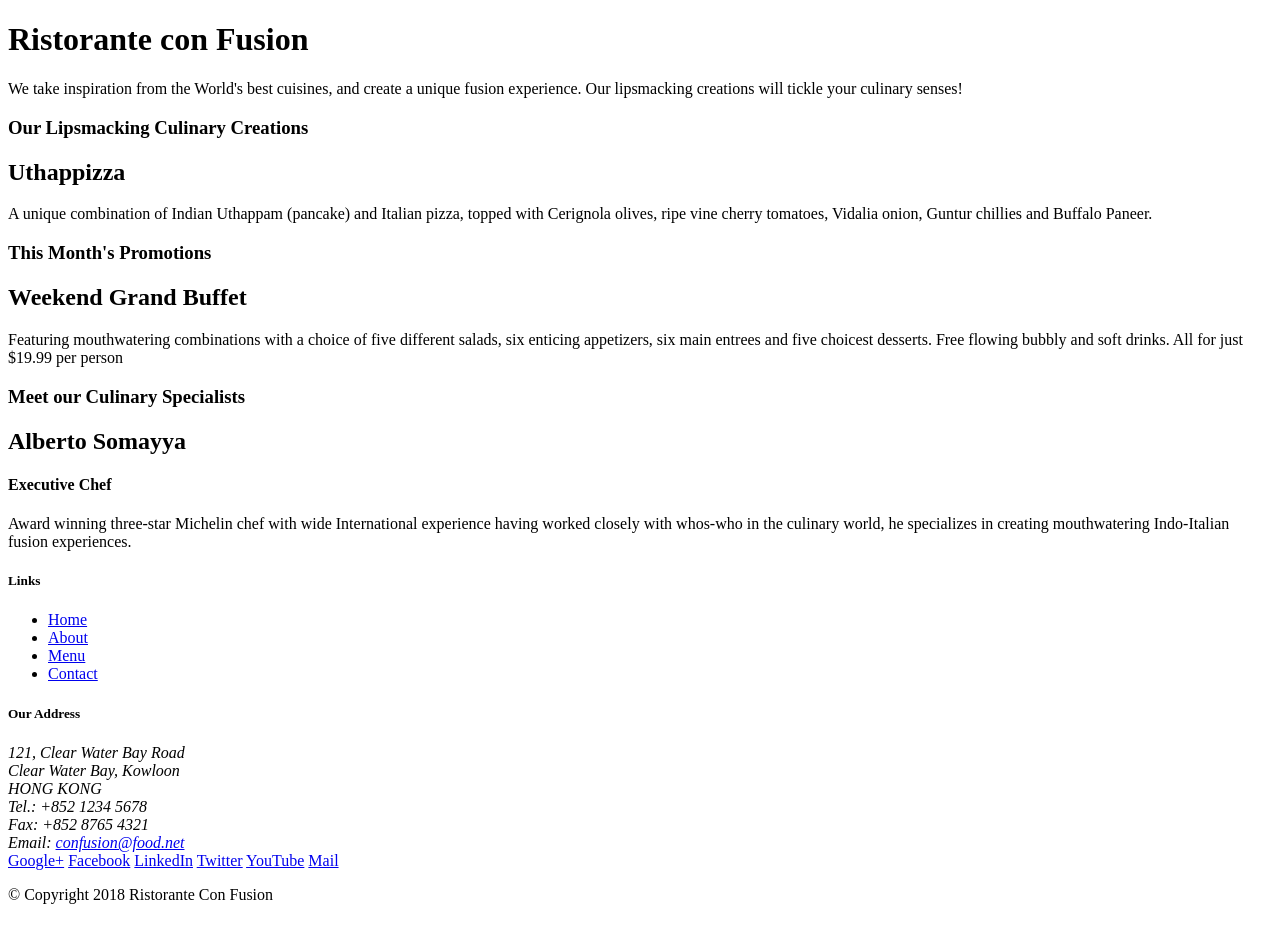
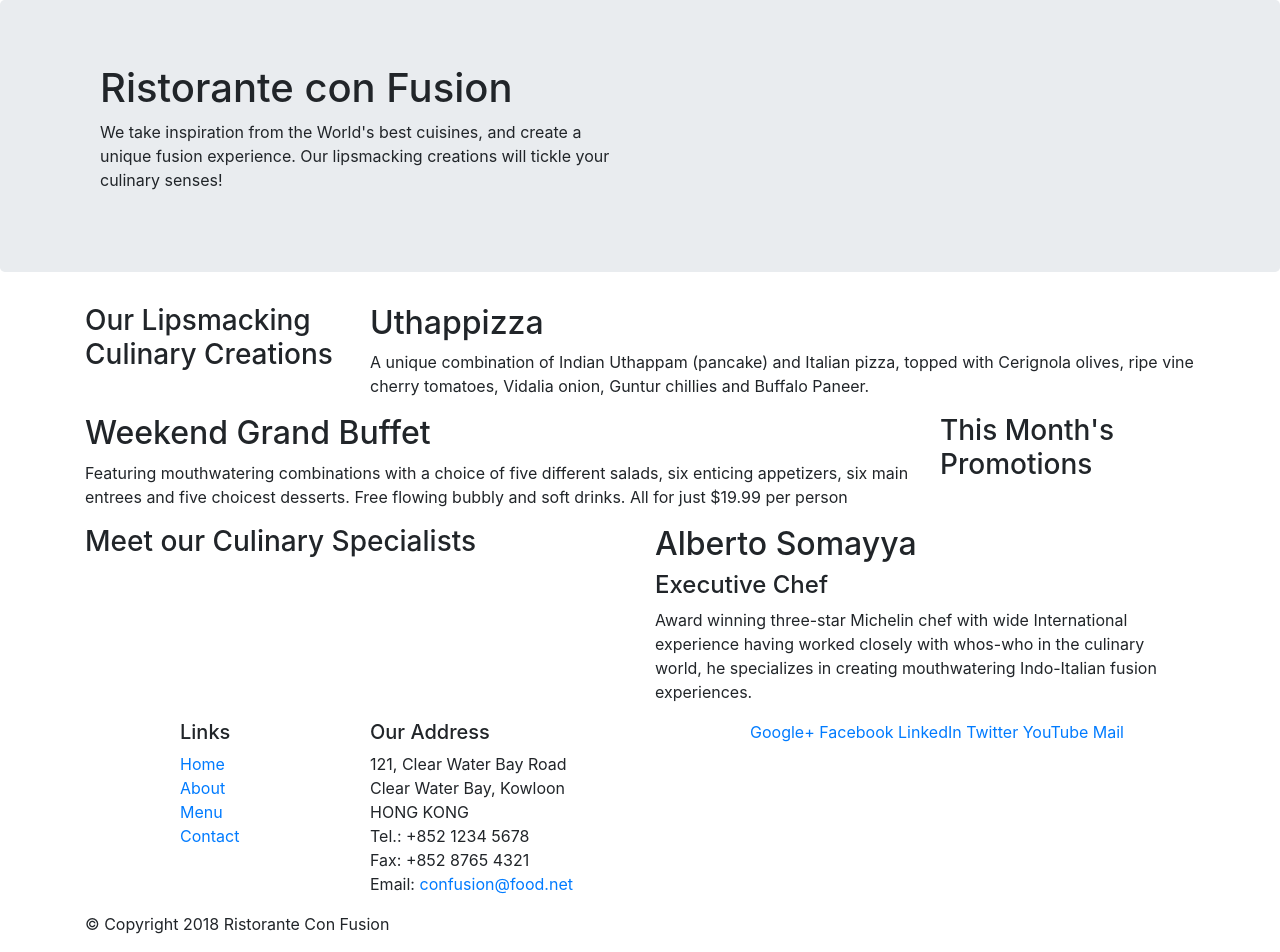
Before and after one commit to prathamjn26/learn_bootstrap_confusion, a website: page index.html in a window 1280 px wide. Before the commit the page ends 920 px from the top, so only its background shows below. Drawn offline with nearby package versions, Linux system fonts and the light colour scheme.

Commit message:
reponsive design and grid system

```diff
--- a/index.html
+++ b/index.html
@@ -3,50 +3,57 @@
 
 <head>
     <title>Ristorante Con Fusion</title>
+        <!-- Required meta tags always come first -->
+        <meta charset="utf-8">
+        <meta name="viewport" content="width=device-width, initial-scale=1, shrink-to-fit=no">
+        <meta http-equiv="x-ua-compatible" content="ie=edge">
+
+        <!-- Bootstrap CSS -->
+        <link rel="stylesheet" href="node_modules/bootstrap/dist/css/bootstrap.min.css">
 </head>
 
 <body>
 
-    <header>
-        <div>
+    <header class="jumbotron">
+        <div class="container">
             <div>
-                <div>
+                <div class="col-12 col-sm-6">
                     <h1>Ristorante con Fusion</h1>
                     <p>We take inspiration from the World's best cuisines, and create a unique fusion experience. Our lipsmacking creations will tickle your culinary senses!</p>
                 </div>
-                <div>
+                <div class="col-12 col-sm">
                 </div>
             </div>
         </div>
     </header>
 
-    <div>
-        <div>
-            <div>
+    <div class="container">
+        <div class="row">
+            <div class="col-12 order-sm-first col-sm-6 col-md-3">
                 <h3>Our Lipsmacking Culinary Creations</h3>
             </div>
-            <div>
+            <div class="col-12 order-sm-last col-sm col-md">
                 <h2>Uthappizza</h2>
                 <p>A unique combination of Indian Uthappam (pancake) and Italian pizza, topped with Cerignola olives, ripe vine cherry tomatoes, Vidalia onion, Guntur chillies and Buffalo Paneer.</p>
             </div>
         </div>
 
 
-        <div>
-            <div>
+        <div class="row">
+            <div class="col-12 order-sm-last col-sm-6 col-md-3">
                 <h3>This Month's Promotions</h3>
             </div>
-            <div>
+            <div class="col-12 order-sm-first col-sm col-md">
                 <h2>Weekend Grand Buffet</h2>
                 <p>Featuring mouthwatering combinations with a choice of five different salads, six enticing appetizers, six main entrees and five choicest desserts. Free flowing bubbly and soft drinks. All for just $19.99 per person </p>
             </div>
         </div>
 
-        <div>
-            <div>
+        <div class="row">
+            <div class="col-12 col-sm-6 order-sm-first col-md-6">
                 <h3>Meet our Culinary Specialists</h3>
             </div>
-            <div>
+            <div class="col-12 col-md col-sm order-sm-last ">
                 <h2>Alberto Somayya</h2>
                 <h4>Executive Chef</h4>
                 <p>Award winning three-star Michelin chef with wide International experience having worked closely with whos-who in the culinary world, he specializes in creating mouthwatering Indo-Italian fusion experiences. </p>
@@ -55,18 +62,18 @@
     </div>
 
     <footer>
-        <div>
-            <div>
-                <div>
+        <div class="container">
+            <div class="row">
+                <div class="col-4 offset-1 col-sm-2">
                     <h5>Links</h5>
-                    <ul>
+                    <ul class="list-unstyled">
                         <li><a href="#">Home</a></li>
                         <li><a href="#">About</a></li>
                         <li><a href="#">Menu</a></li>
                         <li><a href="#">Contact</a></li>
                     </ul>
                 </div>
-                <div>
+                <div class="col-7 col-sm-4">
                     <h5>Our Address</h5>
                     <address>
 		              121, Clear Water Bay Road<br>
@@ -77,8 +84,8 @@
 		              Email: <a href="mailto:confusion@food.net">confusion@food.net</a>
 		           </address>
                 </div>
-                <div>
-                    <div>
+                <div class="col-12 col-sm-5">
+                    <div >
                         <a href="http://google.com/+">Google+</a>
                         <a href="http://www.facebook.com/profile.php?id=">Facebook</a>
                         <a href="http://www.linkedin.com/in/">LinkedIn</a>
@@ -88,14 +95,16 @@
                     </div>
                 </div>
            </div>
-           <div>
-                <div>
+           <div class="row">
+                <div class="col-auto">
                     <p>© Copyright 2018 Ristorante Con Fusion</p>
                 </div>
            </div>
         </div>
     </footer>
-
+    <script src="node_modules/jquery/dist/jquery.slim.min.js"></script>
+    <script src="node_modules/popper.js/dist/umd/popper.min.js"></script>
+    <script src="node_modules/bootstrap/dist/js/bootstrap.min.js"></script>
 </body>
 
 </html>
--- a/package.json
+++ b/package.json
@@ -12,5 +12,10 @@
   "license": "ISC",
   "devDependencies": {
     "lite-server": "^2.3.0"
+  },
+  "dependencies": {
+    "bootstrap": "^4.5.0",
+    "jquery": "^3.5.1",
+    "popper.js": "^1.12.9"
   }
 }
```
Also changed, not shown: 1 other file.
